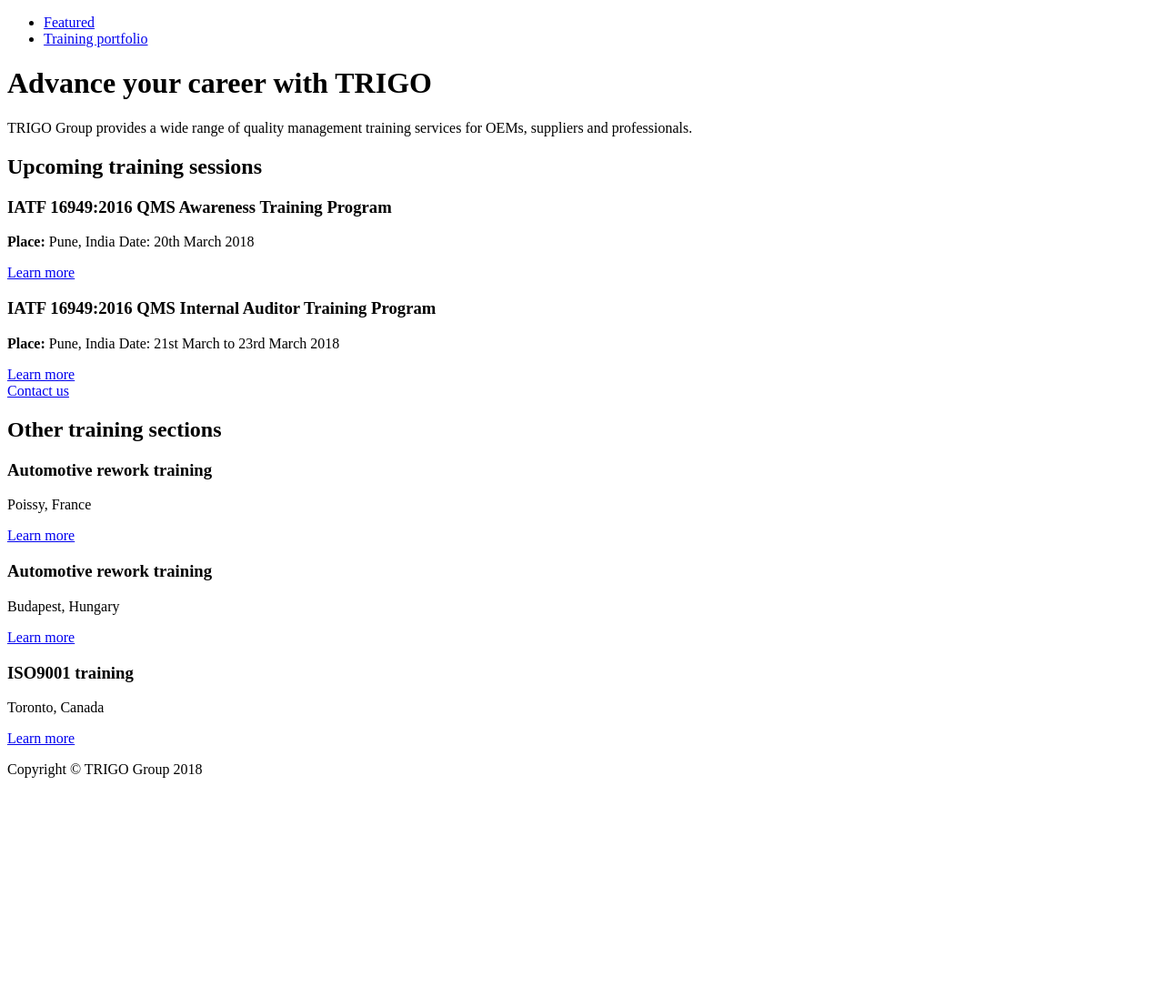
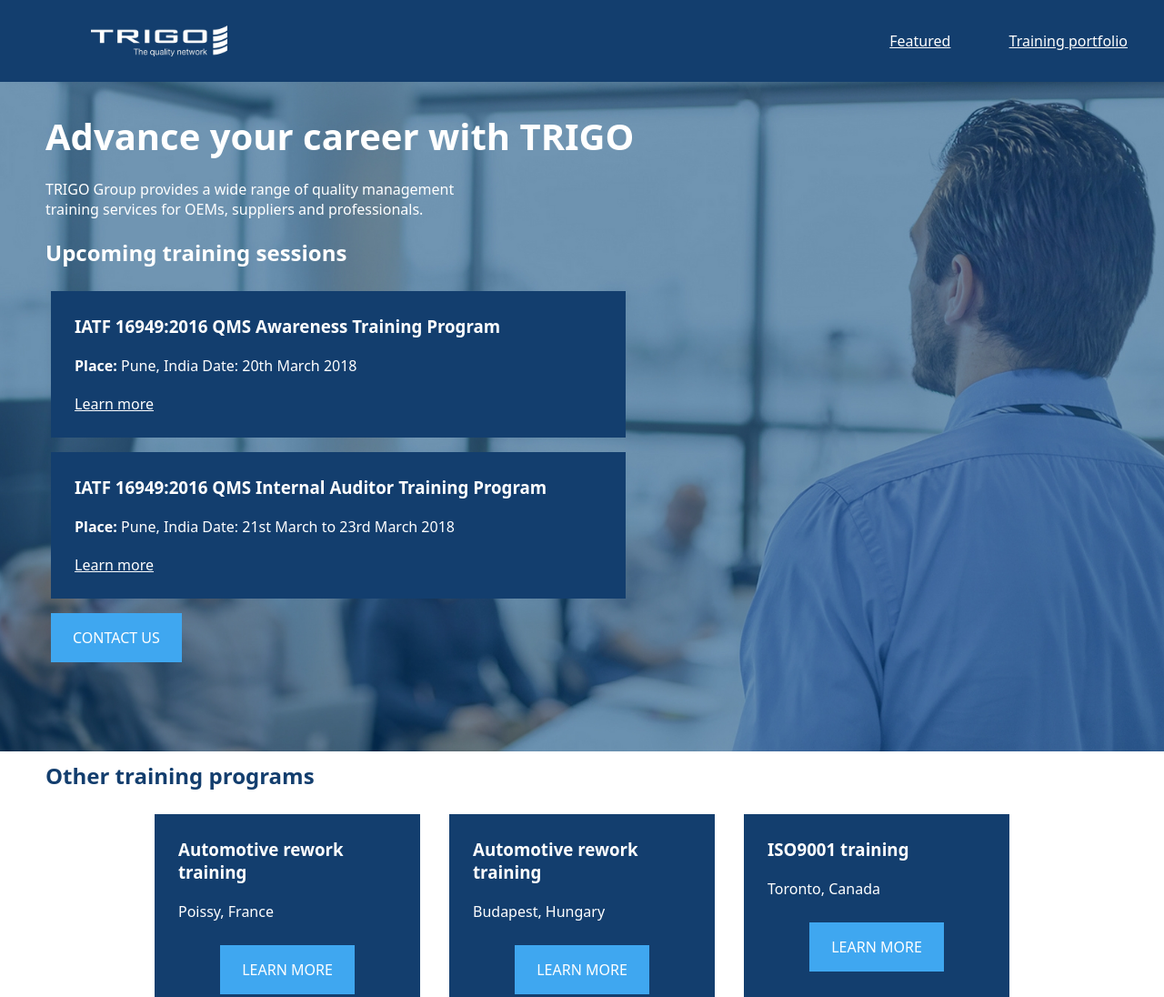
Before and after one commit to BenceUjlaki/TRIGO, a plain HTML site: page index.html in a window 1280 px wide. Shown: the top 1096 px of the page at 91% size. Before the commit the page ends 871 px from the top, so only its background shows below. Drawn offline with Linux system fonts and the light colour scheme.

Commit message:
Finalize landing page

```diff
--- a/index.html
+++ b/index.html
@@ -1,26 +1,24 @@
 <!DOCTYPE html>
 <html>
   <head>
-    <title>TRIGO training programs</title>
-    <link rel="stylesheet" href="/resources/css/style.css" type="text/css">
+    <title>TRIGO Training Programs</title>
+    <link rel="stylesheet" href="./resources/css/style.css" type="text/css">
   </head>
   <body>
     <!--HEADER SECTION-->
-    <header>
-      <div class="logo"></div>
-      <div class="navigation">
+    <header class="flex-container">
+       <img src="./resources/images/TRIGO_logo-full_white_800x180.png" alt="TRIGO logo">
        <nav>
-         <ul>
-           <li><a href="#featured">Featured</a></li>
-           <li><a href="#portfolio">Training portfolio</a></li>
-         </ul>
+          <span><a href="#featured">Featured</a></span>
+          <span><a href="#portfolio">Training portfolio</a></span>
        </nav>
-      </div>
     </header>
+
     <!--MAIN SECTION -->
     <div class="main">
       <!--Featured training section -->
       <div id="featured">
+        <div class="featured-content">
           <h1>Advance your career with TRIGO</h1>
           <p>TRIGO Group provides a wide range of quality management training services for OEMs, suppliers and professionals.</p>
           <h2>Upcoming training sessions</h2>
@@ -35,30 +33,40 @@
             <a href="#">Learn more</a>
           </div>
           <!-- Contact us CTA button -->
-        <div class="cta-button">
+          <div class="cta-button contact-us">
             <a href="#">Contact us</a>
+          </div>
         </div>
       </div>
       <!-- Other training programs -->
       <div id="portfolio">
-        <h2>Other training sections</h2>
+        <h2>Other training programs</h2>
 
         <!-- Training boxes -->
+        <div class="flex-container">
           <div class="training-item">
             <h3>Automotive rework training</h3>
             <p>Poissy, France</p>
+              <div class="cta-button learn-more">
                 <a href="#">Learn more</a>
+              </div>
           </div>
           <div class="training-item">
             <h3>Automotive rework training</h3>
             <p>Budapest, Hungary</p>
+              <div class="cta-button learn-more">
                 <a href="#">Learn more</a>
+              </div>
           </div>
           <div class="training-item">
             <h3>ISO9001 training</h3>
             <p>Toronto, Canada</p>
+              <div class="cta-button learn-more">
                 <a href="#">Learn more</a>
               </div>
+          </div>
+        </div>
+
       </div>
     </div>
     <!-- FOOTER SECTION -->
--- a/resources/css/style.css
+++ b/resources/css/style.css
@@ -0,0 +1,153 @@
+/* GENERAL STYLING */
+* {
+  margin: 0;
+  padding: 0;
+}
+
+body {
+  font-family: "Noto Sans", sans-serif;
+  text-align: left;
+}
+
+.flex-container {
+  display: flex;
+  justify-content: center;
+  flex-wrap: wrap;
+}
+
+h1,
+h2,
+h3,
+p {
+  padding: 10px;
+}
+
+a {
+  color: white;
+  padding: 10px;
+}
+
+/* HEADER */
+
+header {
+  width: 100%;
+  height: 90px;
+  position: fixed;
+  align-items: center;
+  z-index: 1;
+  background-color: #133E6E;
+}
+
+header img {
+  width: 150px;
+  padding-left: 100px;
+}
+
+nav {
+  text-align: right;
+  flex-grow: 1;
+}
+
+nav span {
+  display: inline-block;
+  padding: 20px 10px;
+  margin-right: 20px;
+}
+
+/* MAIN CONTENT SECTION */
+
+.main {
+  padding-top: 90px;
+}
+
+#featured {
+  background-image: url('../images/landing_page_image.jpg');
+  background-repeat: no-repeat;
+  background-position: center;
+  background-size: cover;
+  height: 46rem;
+  align-items: center;
+  color: white;
+}
+
+.featured-content {
+  width: 1200px;
+  margin: auto;
+}
+
+.featured-content h1 {
+  font-size: 2.5rem;
+  padding-top: 2rem;
+}
+
+.featured-content p {
+  max-width: 500px;
+}
+
+.featured-training {
+  display: flex;
+  flex-direction: column;
+  flex-basis: 280px;
+  width: 600px;
+  padding: 1em 1em;
+  margin: 1em 1em;
+  background-color: #133E6E;
+  opacity: 1.0;
+}
+
+.cta-button {
+  margin-top: 2em;
+  margin-bottom: 1em;
+}
+
+.contact-us a {
+  background-color: #3fa7f0;
+  color: white;
+  padding: 1em 1.5em;
+  margin: 1em 1em;
+  text-decoration: none;
+  text-transform: uppercase;
+}
+
+/*PORTFOLIO SECTION*/
+#portfolio {
+  width: 1200px;
+  margin: auto;
+  height: 25rem;
+  color: white;
+}
+
+#portfolio h2 {
+  color: #133E6E;
+}
+
+.training-item {
+  width: 260px;
+  padding: 1em 1em;
+  margin: 1em 1em;
+  background-color: #133E6E;
+  opacity: 1.0;
+}
+
+.learn-more {
+  text-align: center;
+}
+
+.learn-more a {
+  background-color: #3fa7f0;
+  color: white;
+  padding: 1em 1.5em;
+  margin: 1em 1em;
+  text-decoration: none;
+  text-transform: uppercase;
+}
+/* FOOTER */
+footer {
+  background-color: #133E6E;
+  text-align: center;
+  color: white;
+}
+
+footer p {
+  padding: 1em 1em;
+}
```
Also changed, not shown: resources/images/TRIGO_logo-RGB_800x180.png (deleted), resources/images/TRIGO_logo-full_white_800x180.png (added). Lines whose indentation alone changed are shown as unchanged.
